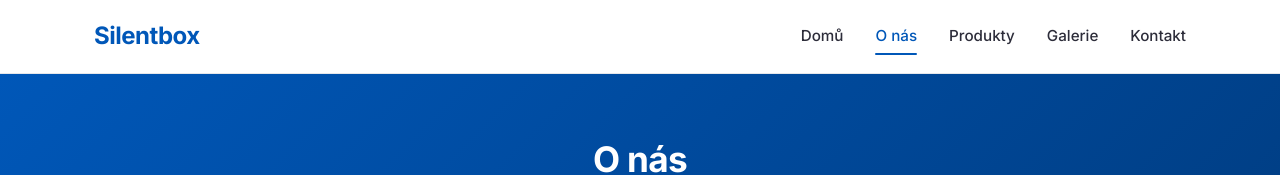
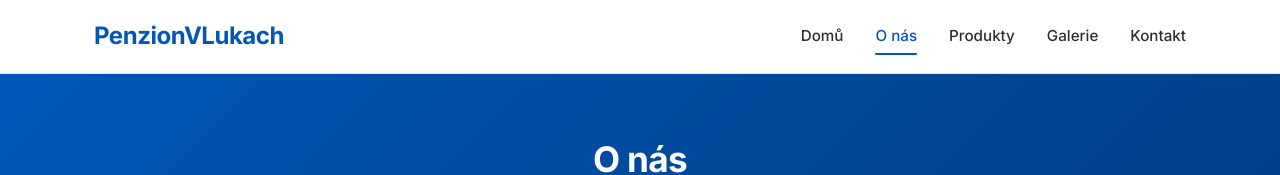
Before and after one commit to sserbin1/penzionvlukach, a plain HTML site: page about.html in a window 1280 px wide. Shown: the top 175 px of the page. Drawn offline with Linux system fonts and the light colour scheme.

Commit message:
Fix branding: favicon P, logo PenzionVLukach - PBN site identity

```diff
--- a/about.html
+++ b/about.html
@@ -24,7 +24,7 @@
 <body>
     <header>
         <nav>
-            <a href="/" class="logo">Silentbox</a>
+            <a href="/" class="logo">PenzionVLukach</a>
             <button class="hamburger" onclick="this.classList.toggle('open');document.querySelector('.nav-links').classList.toggle('open')">
                 <span></span><span></span><span></span>
             </button>
```
Also changed, not shown: contact.html (+1 -1 lines), gallery.html (+1 -1 lines), index.html (+1 -1 lines), products.html (+1 -1 lines), favicon.svg.
